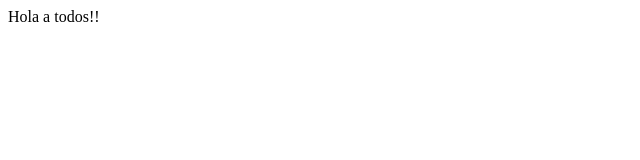
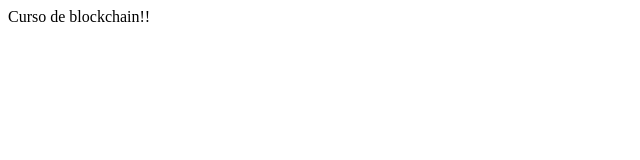
Before and after one commit to acucho/curso-primera, a plain HTML site: page index.html in a window 1280 px wide. Shown: the full height of the page, 0-640 px from the left. Drawn offline with Linux system fonts and the light colour scheme.

Commit message:
Versel deploy

```diff
--- a/index.html
+++ b/index.html
@@ -6,6 +6,6 @@
     <title>Document</title>
 </head>
 <body>
-    Hola a todos!!
+    Curso de blockchain!!
 </body>
 </html>
```
